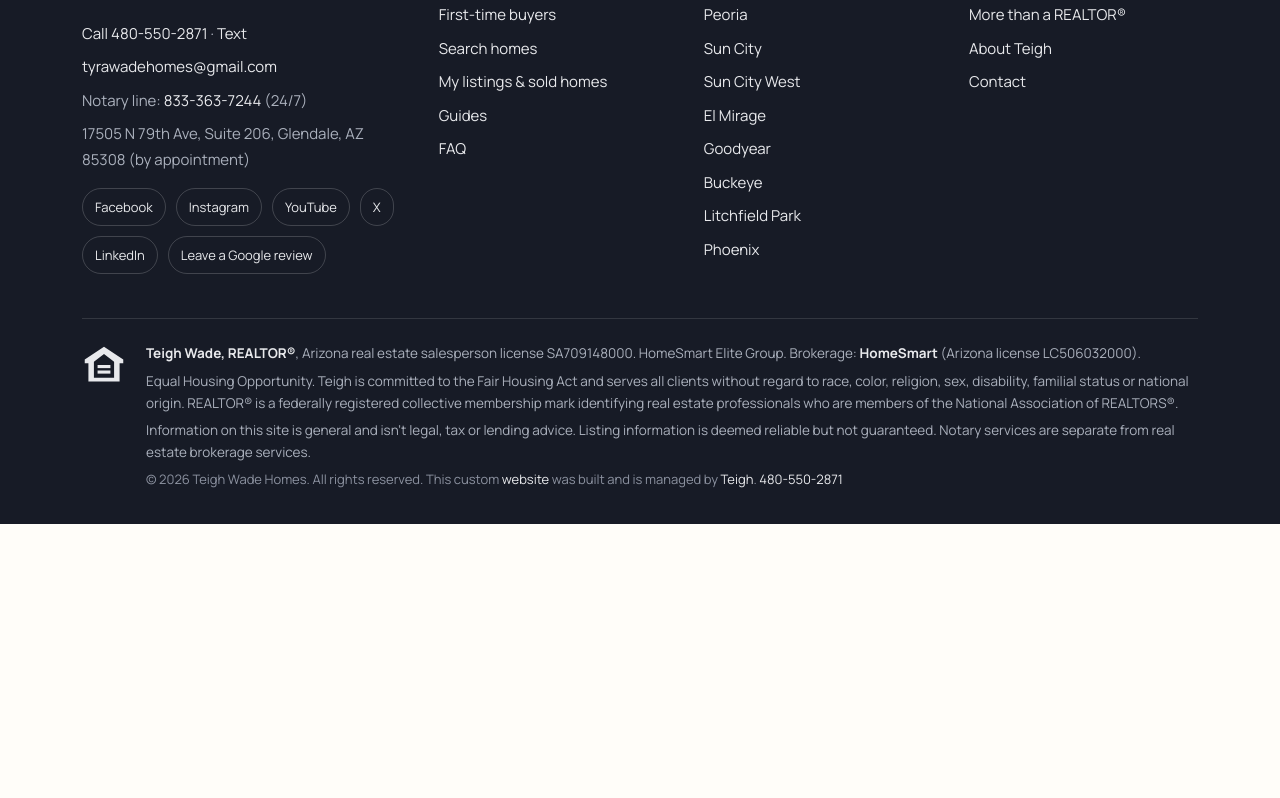
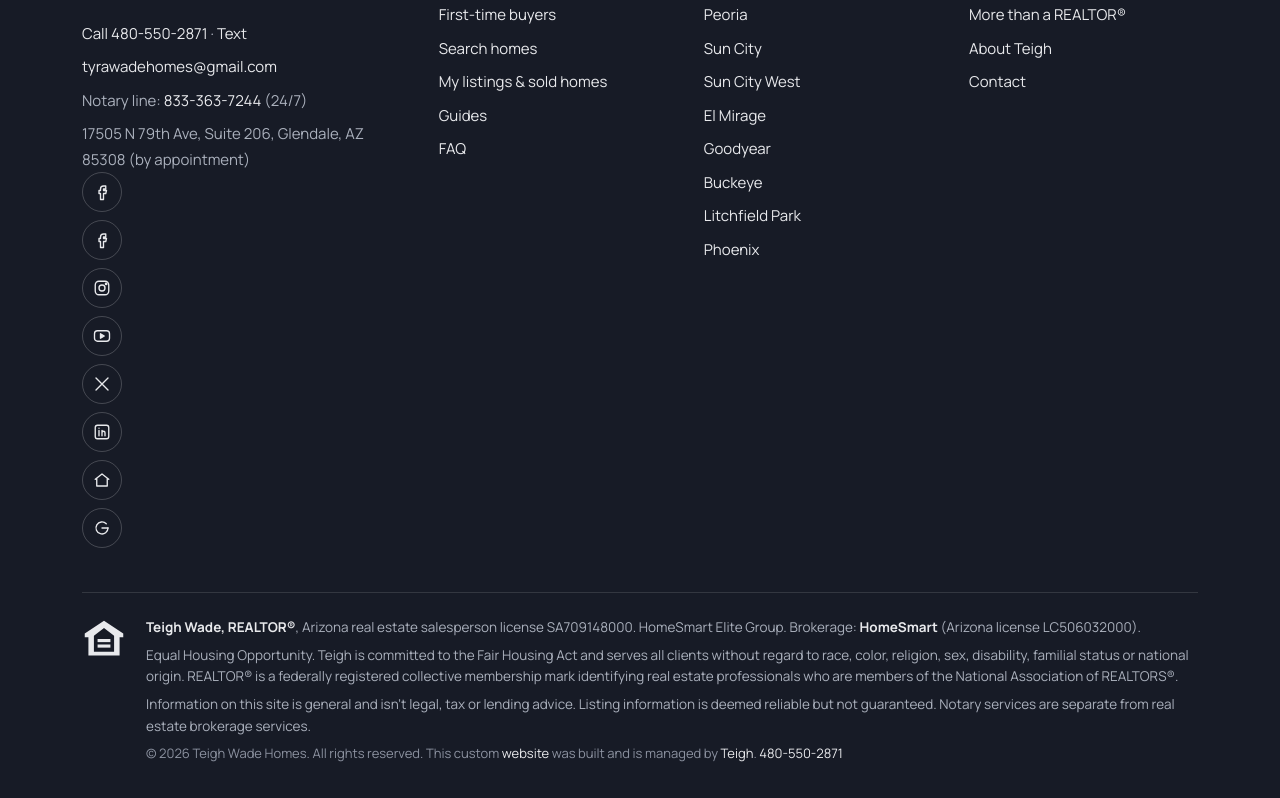
Before and after one commit to teighwade/tyrawadehomes, a Next.js app: page /faq in a window 1280 px wide. Shown: the part 1277-2075 px from the top of the page. Before the commit the page ends 1801 px from the top, so only its background shows below. Built offline with nearby package versions, Linux system fonts and the light colour scheme.

Commit message:
Social media: all accounts with icons in footer, home page, about and contact; schema sameAs
Co-Authored-By: Claude Opus 5.5 <noreply@anthropic.com>
Claude-Session: https://claude.ai/code/session_01Tn2ybbVScXKWzWvHADmAat

```diff
--- a/app/[...slug]/page.js
+++ b/app/[...slug]/page.js
@@ -2,6 +2,7 @@ import { notFound } from 'next/navigation';
 import { getByPath, allContentPaths } from '../../lib/content';
 import PageView, { metaFor } from '../../components/PageView';
 import { notaryNode } from '../../lib/schema';
+import Social from '../../components/Social';
 
 const NOTARY = ['/mobile-notary/', '/loan-signing-agent/', '/fingerprinting-and-more/', '/wedding-officiant/'];
 const pathOf = (slug) => '/' + slug.join('/') + '/';
@@ -39,6 +40,7 @@ export default async function ContentPage({ params }) {
       crumbsTrail={trail}
       notary={isNotary}
       before={page.kind === 'areas' ? <AreaFacts page={page} /> : path === '/about/' ? <img src="/images/teigh-wade-full-body.jpg" alt="Teigh Wade, REALTOR®" width="1600" height="1600" style={{ width: 'min(100%, 420px)', borderRadius: 24, margin: '0 0 32px', background: '#fff' }} /> : null}
+      after={path === '/about/' || path === '/contact/' ? <section><h2>Follow me on social media</h2><Social /></section> : null}
       extraSchema={isNotary ? [notaryNode()] : []}
     />
   );
--- a/app/globals.css
+++ b/app/globals.css
@@ -186,8 +186,13 @@ a.listing:hover { box-shadow: var(--shadow); transform: translateY(-2px); color:
 .footer__legal svg { width: 44px; height: 44px; color: #e8e9ec; }
 .footer__legal p { margin: 0 0 6px; }
 .footer__credit { margin-top: 18px; font-size: 13px; color: #8c92a0; }
-.social { display: flex; gap: 10px; flex-wrap: wrap; margin-top: 16px; }
-.social a { padding: 7px 12px; border: 1px solid rgba(255,255,255,.18); border-radius: 999px; font-size: 13px; }
+.social { display: flex; gap: 10px; flex-wrap: wrap; margin: 16px 0 0; padding: 0; list-style: none; }
+.social a { display: inline-flex; align-items: center; gap: 8px; text-decoration: none; }
+.social--icons a { width: 40px; height: 40px; justify-content: center; border: 1px solid rgba(255,255,255,.2); border-radius: 50%; color: #e8e9ec; }
+.social--icons a:hover { background: var(--clay); border-color: var(--clay); color: #fff; }
+.social--pills a { padding: 9px 16px; border: 1px solid var(--line); border-radius: 999px; background: #fff; color: var(--ink); font-weight: 600; font-size: 14.5px; }
+.social--pills a:hover { border-color: var(--clay); color: var(--clay-2); }
+.social--pills svg { color: var(--clay); }
 .mobile-bar { display: none; }
 @media (max-width: 700px) {
   .mobile-bar { display: grid; grid-template-columns: 1fr 1fr; gap: 8px; position: fixed; left: 10px; right: 10px; bottom: 10px; z-index: 40; }
--- a/components/Footer.js
+++ b/components/Footer.js
@@ -1,5 +1,6 @@
-import { NAME, PHONE, TEL, SMS, EMAIL, NOTARY_PHONE, NOTARY_TEL, LICENSE, TEAM, BROKERAGE, BROKERAGE_LICENSE, OFFICE, SOCIAL, GOOGLE_REVIEW, AREAS } from '../lib/site';
+import { NAME, PHONE, TEL, SMS, EMAIL, NOTARY_PHONE, NOTARY_TEL, LICENSE, TEAM, BROKERAGE, BROKERAGE_LICENSE, OFFICE, AREAS } from '../lib/site';
 import { Mark, EqualHousing, Phone, Chat } from './Icons';
+import Social from './Social';
 
 export default function Footer() {
   const year = new Date().getFullYear();
@@ -16,10 +17,7 @@ export default function Footer() {
               <li>Notary line: <a href={NOTARY_TEL}>{NOTARY_PHONE}</a> (24/7)</li>
               <li>{OFFICE.street}, {OFFICE.city}, {OFFICE.region} {OFFICE.postal} ({OFFICE.note.toLowerCase()})</li>
             </ul>
-            <div className="social">
-              {SOCIAL.map((s) => <a key={s.label} href={s.href} rel="noopener" target="_blank">{s.label}</a>)}
-              <a href={GOOGLE_REVIEW} rel="noopener" target="_blank">Leave a Google review</a>
-            </div>
+            <Social variant="icons" />
           </div>
           <div>
             <h3>Real estate</h3>
--- /dev/null
+++ b/components/Social.js
@@ -0,0 +1,31 @@
+import { SOCIAL, GOOGLE_REVIEW } from '../lib/site';
+
+const PATHS = {
+  facebook: <path d="M14 8h3V4h-3a4 4 0 0 0-4 4v2H8v4h2v8h4v-8h3l1-4h-4V8z" />,
+  instagram: <><rect x="3" y="3" width="18" height="18" rx="5" /><circle cx="12" cy="12" r="4" /><circle cx="17.5" cy="6.5" r="1" fill="currentColor" /></>,
+  youtube: <><rect x="2" y="5" width="20" height="14" rx="4" /><path d="m10 9 5 3-5 3z" fill="currentColor" /></>,
+  x: <path d="M4 4l16 16M20 4 4 20" />,
+  linkedin: <><rect x="3" y="3" width="18" height="18" rx="3" /><path d="M8 10v7M8 7v.01M12 17v-4a2 2 0 0 1 4 0v4M12 10v7" /></>,
+  homesmart: <path d="m3 11 9-7 9 7M5 10v10h14V10" />,
+  google: <><path d="M20 12a8 8 0 1 1-2.3-5.7" /><path d="M20 12h-8" /></>,
+};
+
+export function SocialIcon({ k }) {
+  return <svg viewBox="0 0 24 24" width="18" height="18" fill="none" stroke="currentColor" strokeWidth="1.8" strokeLinecap="round" strokeLinejoin="round" aria-hidden="true">{PATHS[k] || PATHS.homesmart}</svg>;
+}
+
+// variant: 'pills' (labels) or 'icons'
+export default function Social({ variant = 'pills', review = true }) {
+  const items = [...SOCIAL, ...(review ? [{ key: 'google', label: 'Leave a Google review', short: 'Google reviews', href: GOOGLE_REVIEW }] : [])];
+  return (
+    <ul className={`social social--${variant}`}>
+      {items.map((s) => (
+        <li key={s.href}>
+          <a href={s.href} target="_blank" rel="noopener" aria-label={s.label} title={s.label}>
+            <SocialIcon k={s.key} />{variant === 'pills' && <span>{s.label}</span>}
+          </a>
+        </li>
+      ))}
+    </ul>
+  );
+}
```
Also changed, not shown: app/page.js (+10 -1 lines), lib/site.js.
